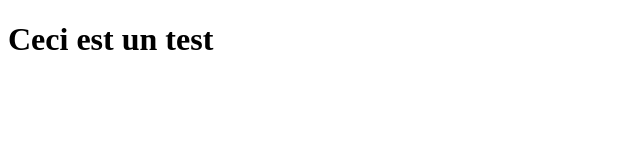
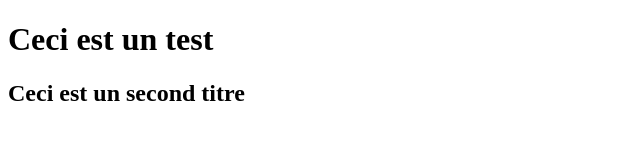
Before and after one commit to formationpdev/formationtest1, a plain HTML site: page index.html in a window 1280 px wide. Shown: the whole page, without its empty margins (0-640 px from the left). Drawn offline with Linux system fonts and the light colour scheme.

Commit message:
ajouter un deuxieme titre

```diff
--- a/index.html
+++ b/index.html
@@ -7,5 +7,6 @@
 </head>
 <body>
     <h1>Ceci est un test</h1>
+    <h2>Ceci est un second titre</h2>
 </body>
 </html>
```
